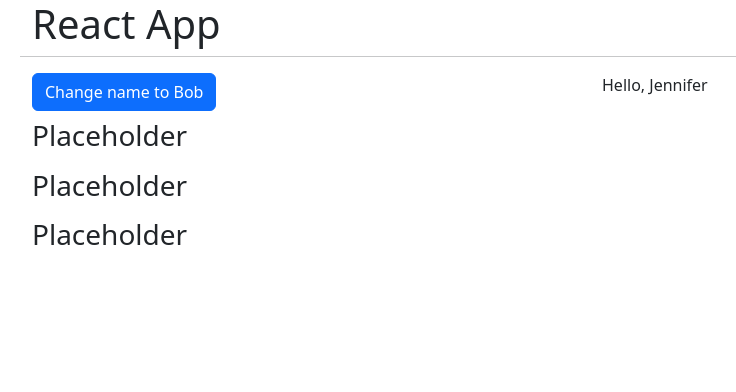
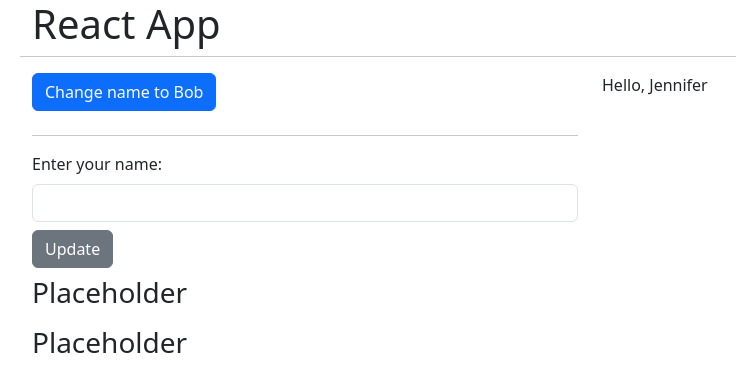
Before and after one commit to speedingplanet/react-typescript-2026-06, a React (Vite) app: page / in a window 1280 px wide. Shown: the top 392 px of the page, without its empty margins (50-786 px from the left). Built offline with nearby package versions, Linux system fonts and the light colour scheme.

Commit message:
Example 2: updating dynamically with a button

```diff
--- a/src/App.tsx
+++ b/src/App.tsx
@@ -2,11 +2,20 @@ import { useState } from 'react';
 import Greeter from './interactive-greeter/Greeter';
 
 function App() {
+	// const [value, setter] = useState(initialState)
 	const [inputFirstName, setInputFirstName] = useState('Jennifer');
 
-	function sayHello() {
+	function handleButtonClick() {
 		console.log('You clicked on the button.');
 		setInputFirstName('Bob');
+	}
+
+	function handleButtonUpdate() {
+		let formField = document.querySelector('#button-update') as HTMLInputElement;
+
+		if (formField !== null) {
+			setInputFirstName(formField.value);
+		}
 	}
 
 	return (
@@ -23,15 +32,36 @@ function App() {
 							{/* button.btn.btn-primary */}
 							<button
 								className="btn btn-primary"
-								onClick={sayHello}
+								onClick={handleButtonClick}
 							>
 								Change name to Bob
 							</button>
 						</div>
 					</div>
+					<hr />
 					<div className="row">
 						<div className="col mb-2">
-							<h3>Placeholder</h3>
+							{/* label.form-label+input:text#button-input */}
+							<label
+								htmlFor="button-update"
+								className="form-label"
+							>
+								Enter your name:
+							</label>
+							<input
+								type="text"
+								name="buttonUpdate"
+								id="button-update"
+								className="form-control"
+							/>
+							<div className="mt-2">
+								<button
+									className="btn btn-secondary"
+									onClick={handleButtonUpdate}
+								>
+									Update
+								</button>
+							</div>
 						</div>
 					</div>
 					<div className="row">
```
